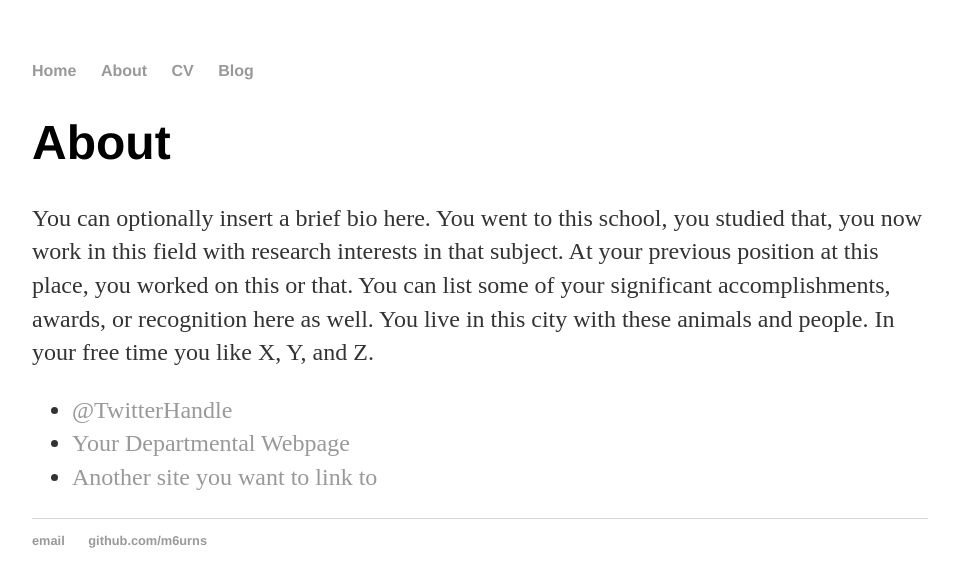
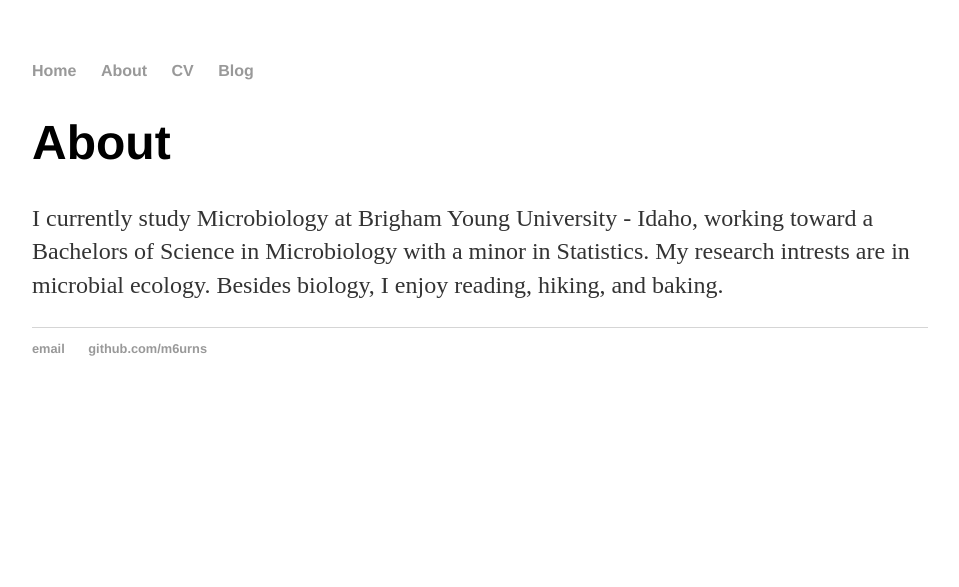
Before and after one commit to m6urns/m6urns.github.io, a Jekyll site: the page built from about/index.html, in a window 1280 px wide. Shown: the top 587 px of the page, without its empty margins (160-1119 px from the left). Built offline with Jekyll 4.4.1, drawn with Linux system fonts in a browser that asks for light colours.

Commit message:
Custom About page

```diff
--- a/about/index.html
+++ b/about/index.html
@@ -1,15 +1,18 @@
 ---
 layout: default
-title: About Hank Quinlan
+title: About Matt Burns
 ---
 
 		<div class="about">
 			<h1>About</h1>
-			<p>You can optionally insert a brief bio here. You went to this school, you studied that, you now work in this field with research interests in that subject. At your previous position at this place, you worked on this or that. You can list some of your significant accomplishments, awards, or recognition here as well. You live in this city with these animals and people. In your free time you like X, Y, and Z.</p>
-
+			<p>I currently study Microbiology at Brigham Young University - Idaho, working toward a Bachelors of Science in
+			Microbiology with a minor in Statistics. My research intrests are in microbial ecology. Besides biology, I enjoy
+			reading, hiking, and baking.</p>
+<!--
 			<ul class="contacts">
 				<li><a href="#">@TwitterHandle</a></li>
 				<li><a href="#">Your Departmental Webpage</a></li>
 				<li><a href="#">Another site you want to link to</a></li>
 				</ul>
+-->
 		</div>
```
